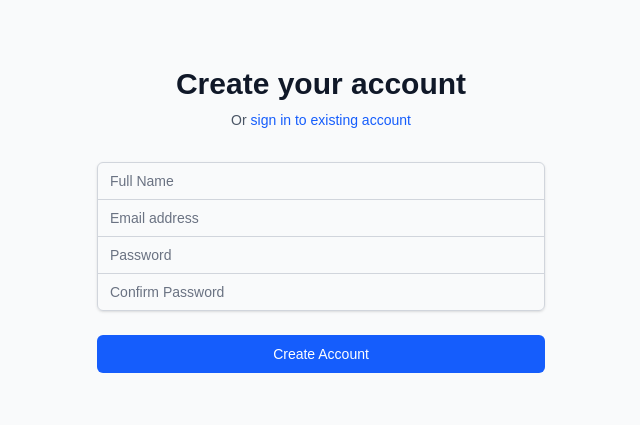
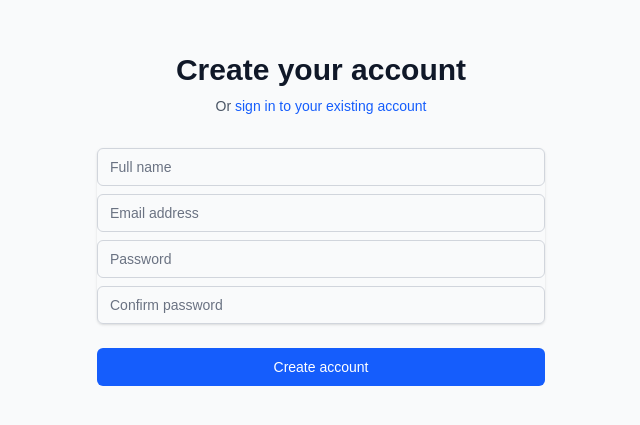
Before and after one commit to ibrahimkocamaz/budgetguard, a Next.js app: page /auth/signup in a window 1280 px wide. Shown: the part 193-618 px from the top of the page, without its empty margins (319-959 px from the left). Built offline with nearby package versions, Linux system fonts and the light colour scheme.

Commit message:
Add debugging to auth pages and update cookie settings for Netlify

```diff
--- a/app/api/auth/login/route.ts
+++ b/app/api/auth/login/route.ts
@@ -5,8 +5,12 @@ import { cookies } from "next/headers";
 
 export async function POST(request: Request) {
   try {
+    console.log("Login API route called");
+
     const body = await request.json();
     const { email, password } = body;
+
+    console.log("Attempting login for email:", email);
 
     // Find the user
     const user = await prisma.user.findUnique({
@@ -14,21 +18,27 @@ export async function POST(request: Request) {
     });
 
     if (!user) {
+      console.log("User not found:", email);
       return NextResponse.json(
         { error: "Invalid email or password" },
         { status: 401 }
       );
     }
 
+    console.log("User found, verifying password");
+
     // Verify password
     const isPasswordValid = await comparePasswords(password, user.password);
 
     if (!isPasswordValid) {
+      console.log("Invalid password for user:", email);
       return NextResponse.json(
         { error: "Invalid email or password" },
         { status: 401 }
       );
     }
+
+    console.log("Password valid, setting cookie");
 
     // Set session cookie
     const cookieStore = await cookies();
@@ -36,8 +46,11 @@ export async function POST(request: Request) {
       httpOnly: true,
       path: "/",
       maxAge: 60 * 60 * 24 * 7, // 1 week
-      sameSite: "strict",
+      sameSite: "lax", // Changed from 'strict' to 'lax' for better cross-domain compatibility
+      secure: process.env.NODE_ENV === "production", // Only send cookie over HTTPS in production
     });
+
+    console.log("Session cookie set, returning user data");
 
     // Return user without password
     const { password: _, ...userWithoutPassword } = user;
--- a/app/auth/login/page.tsx
+++ b/app/auth/login/page.tsx
@@ -3,6 +3,7 @@
 import { useState } from "react";
 import Link from "next/link";
 import { useRouter } from "next/navigation";
+import { toast } from "react-hot-toast";
 
 export default function LoginPage() {
   const [email, setEmail] = useState("");
@@ -23,6 +24,12 @@ export default function LoginPage() {
       setIsLoading(true);
       setError("");
 
+      // Show a toast message for debugging
+      toast.loading("Connecting to API...");
+
+      // Log the API call for debugging
+      console.log("Attempting to login with:", { email });
+
       const response = await fetch("/api/auth/login", {
         method: "POST",
         headers: {
@@ -31,14 +38,25 @@ export default function LoginPage() {
         body: JSON.stringify({ email, password }),
       });
 
+      // Log the response status for debugging
+      console.log("Login API response status:", response.status);
+      toast.dismiss();
+
       if (!response.ok) {
         const data = await response.json();
+        console.error("Login API error:", data);
+        toast.error("Login failed: " + (data.error || "Unknown error"));
         throw new Error(data.error || "Login failed");
       }
+
+      // Show success toast
+      toast.success("Login successful!");
 
       // Redirect to dashboard on successful login
       router.push("/dashboard");
     } catch (error: any) {
+      console.error("Login error:", error);
+      toast.error("Login error: " + error.message);
       setError(error.message);
     } finally {
       setIsLoading(false);
@@ -114,6 +132,13 @@ export default function LoginPage() {
               {isLoading ? "Signing in..." : "Sign in"}
             </button>
           </div>
+
+          {/* Add test user info */}
+          <div className="mt-4 p-4 bg-gray-50 rounded-md text-sm">
+            <p className="font-semibold text-gray-700">For testing:</p>
+            <p>Email: test@example.com</p>
+            <p>Password: password123</p>
+          </div>
         </form>
       </div>
     </div>
--- a/app/auth/signup/page.tsx
+++ b/app/auth/signup/page.tsx
@@ -3,6 +3,7 @@
 import { useState } from "react";
 import Link from "next/link";
 import { useRouter } from "next/navigation";
+import { toast } from "react-hot-toast";
 
 export default function SignupPage() {
   const [name, setName] = useState("");
@@ -27,13 +28,17 @@ export default function SignupPage() {
     }
 
     if (password.length < 6) {
-      setError("Password must be at least 6 characters");
+      setError("Password must be at least 6 characters long");
       return;
     }
 
     try {
       setIsLoading(true);
       setError("");
+
+      // Show a loading toast
+      toast.loading("Creating your account...");
+      console.log("Attempting to sign up:", { email, name });
 
       const response = await fetch("/api/auth/signup", {
         method: "POST",
@@ -43,14 +48,23 @@ export default function SignupPage() {
         body: JSON.stringify({ name, email, password }),
       });
 
+      console.log("Signup API response status:", response.status);
+      toast.dismiss();
+
       if (!response.ok) {
         const data = await response.json();
-        throw new Error(data.error || "Registration failed");
+        console.error("Signup error response:", data);
+        toast.error("Signup failed: " + (data.error || "Unknown error"));
+        throw new Error(data.error || "Signup failed");
       }
 
-      // Redirect to login on successful registration
-      router.push("/auth/login?registered=true");
+      toast.success("Account created successfully!");
+
+      // Redirect to login page on successful signup
+      router.push("/auth/login");
     } catch (error: any) {
+      console.error("Signup error:", error);
+      toast.error("Signup error: " + error.message);
       setError(error.message);
     } finally {
       setIsLoading(false);
@@ -70,7 +84,7 @@ export default function SignupPage() {
               href="/auth/login"
               className="font-medium text-blue-600 hover:text-blue-500"
             >
-              sign in to existing account
+              sign in to your existing account
             </Link>
           </p>
         </div>
@@ -82,10 +96,10 @@ export default function SignupPage() {
         )}
 
         <form className="mt-8 space-y-6" onSubmit={handleSubmit}>
-          <div className="rounded-md shadow-sm -space-y-px">
+          <div className="rounded-md shadow-sm space-y-2">
             <div>
               <label htmlFor="name" className="sr-only">
-                Full Name
+                Name
               </label>
               <input
                 id="name"
@@ -95,8 +109,8 @@ export default function SignupPage() {
                 required
                 value={name}
                 onChange={(e) => setName(e.target.value)}
-                className="appearance-none rounded-none relative block w-full px-3 py-2 border border-gray-300 placeholder-gray-500 text-gray-900 rounded-t-md focus:outline-none focus:ring-blue-500 focus:border-blue-500 focus:z-10 sm:text-sm"
-                placeholder="Full Name"
+                className="appearance-none relative block w-full px-3 py-2 border border-gray-300 placeholder-gray-500 text-gray-900 rounded-md focus:outline-none focus:ring-blue-500 focus:border-blue-500 focus:z-10 sm:text-sm"
+                placeholder="Full name"
               />
             </div>
             <div>
@@ -111,7 +125,7 @@ export default function SignupPage() {
                 required
                 value={email}
                 onChange={(e) => setEmail(e.target.value)}
-                className="appearance-none rounded-none relative block w-full px-3 py-2 border border-gray-300 placeholder-gray-500 text-gray-900 focus:outline-none focus:ring-blue-500 focus:border-blue-500 focus:z-10 sm:text-sm"
+                className="appearance-none relative block w-full px-3 py-2 border border-gray-300 placeholder-gray-500 text-gray-900 rounded-md focus:outline-none focus:ring-blue-500 focus:border-blue-500 focus:z-10 sm:text-sm"
                 placeholder="Email address"
               />
             </div>
@@ -127,7 +141,7 @@ export default function SignupPage() {
                 required
                 value={password}
                 onChange={(e) => setPassword(e.target.value)}
-                className="appearance-none rounded-none relative block w-full px-3 py-2 border border-gray-300 placeholder-gray-500 text-gray-900 focus:outline-none focus:ring-blue-500 focus:border-blue-500 focus:z-10 sm:text-sm"
+                className="appearance-none relative block w-full px-3 py-2 border border-gray-300 placeholder-gray-500 text-gray-900 rounded-md focus:outline-none focus:ring-blue-500 focus:border-blue-500 focus:z-10 sm:text-sm"
                 placeholder="Password"
               />
             </div>
@@ -143,8 +157,8 @@ export default function SignupPage() {
                 required
                 value={confirmPassword}
                 onChange={(e) => setConfirmPassword(e.target.value)}
-                className="appearance-none rounded-none relative block w-full px-3 py-2 border border-gray-300 placeholder-gray-500 text-gray-900 rounded-b-md focus:outline-none focus:ring-blue-500 focus:border-blue-500 focus:z-10 sm:text-sm"
-                placeholder="Confirm Password"
+                className="appearance-none relative block w-full px-3 py-2 border border-gray-300 placeholder-gray-500 text-gray-900 rounded-md focus:outline-none focus:ring-blue-500 focus:border-blue-500 focus:z-10 sm:text-sm"
+                placeholder="Confirm password"
               />
             </div>
           </div>
@@ -155,7 +169,7 @@ export default function SignupPage() {
               disabled={isLoading}
               className="group relative w-full flex justify-center py-2 px-4 border border-transparent text-sm font-medium rounded-md text-white bg-blue-600 hover:bg-blue-700 focus:outline-none focus:ring-2 focus:ring-offset-2 focus:ring-blue-500 disabled:bg-blue-400"
             >
-              {isLoading ? "Creating Account..." : "Create Account"}
+              {isLoading ? "Creating account..." : "Create account"}
             </button>
           </div>
         </form>
```
